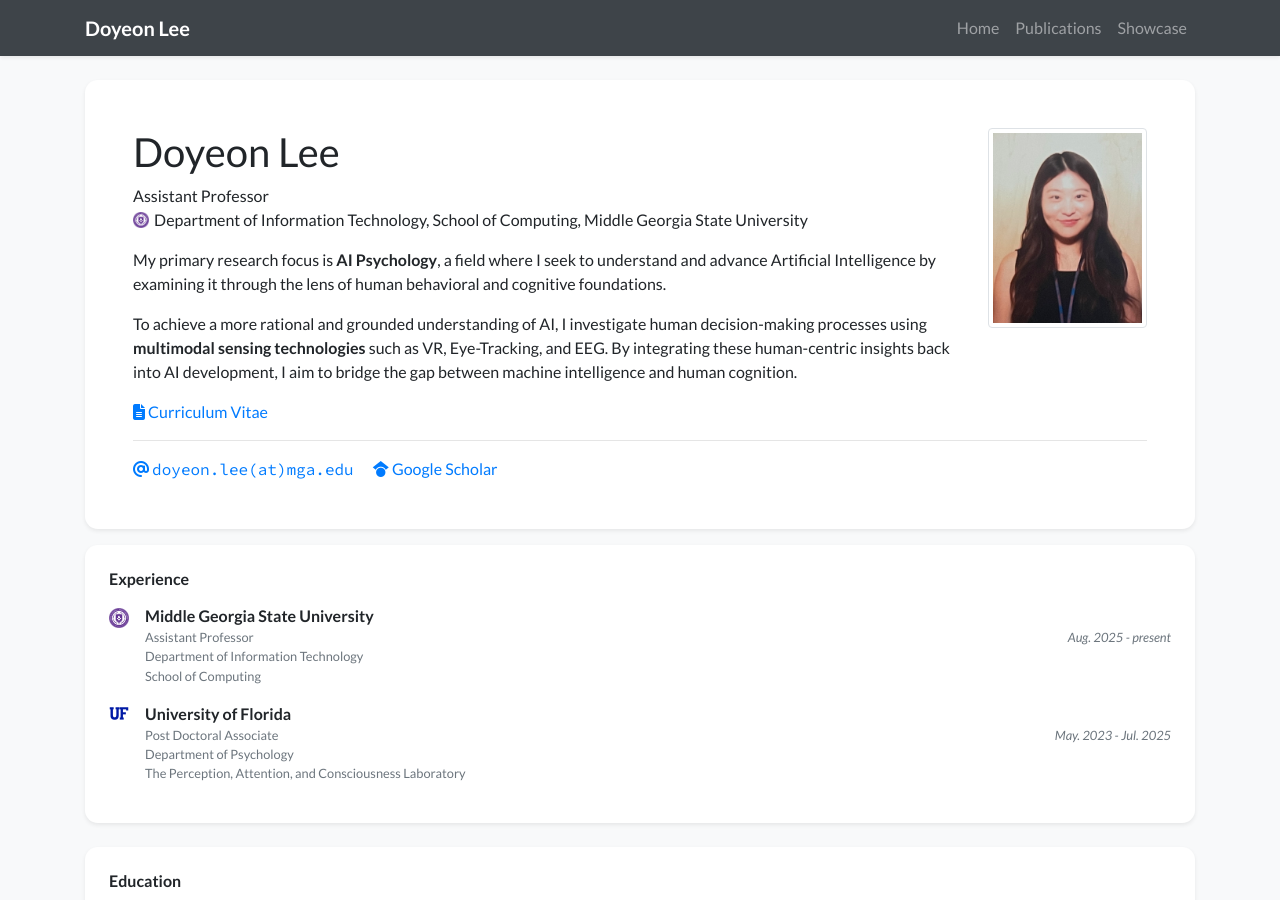
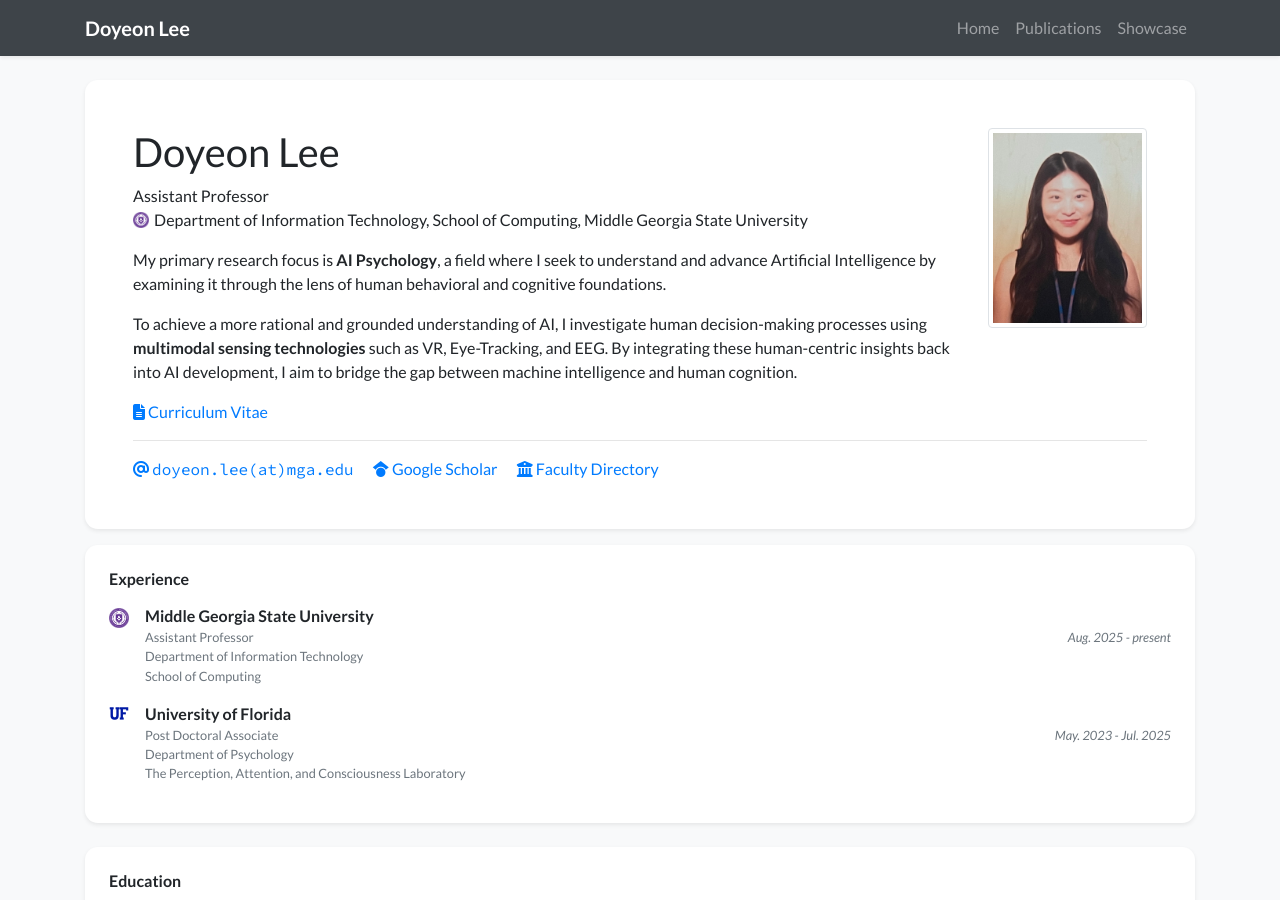
Before and after one commit to doyeonlee-log/doyeonlee-log.github.io, a Jekyll site: the page built from index_layout2.html, in a window 1280 px wide and 900 px high. Built offline with Jekyll 4.4.1, drawn with Linux system fonts in a browser that asks for light colours; nearby versions of some CDN libraries; a style sheet for code colours, icons or effects is not loaded.

Commit message:
Update profile_card.html

```diff
--- a/_includes/widgets/profile_card.html
+++ b/_includes/widgets/profile_card.html
@@ -64,6 +64,12 @@
                         </a>
                         {% endif %}
 
+                        {% if site.data.profile.faculty_directory %}
+                        <a class="pr-3 no-break" target="_blank" href="{{ site.data.profile.faculty_directory }}">
+                            <i class="fas fa-university"></i> Faculty Directory
+                        </a>
+                        {% endif %}
+
                         {% if site.data.profile.github %}
                         <a class="pr-3 no-break" target="_blank" href="https://github.com/{{ site.data.profile.github }}">
                             <i class="fab fa-github"></i> GitHub
```
